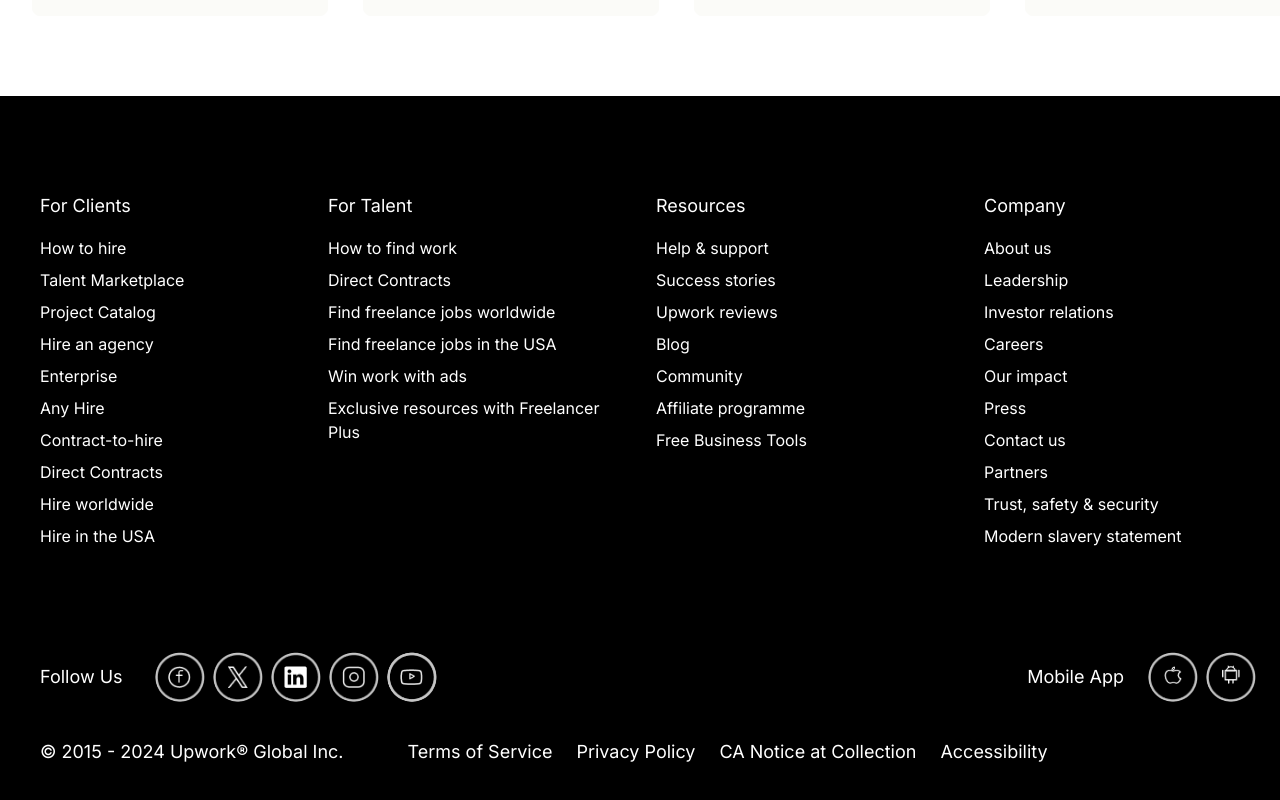
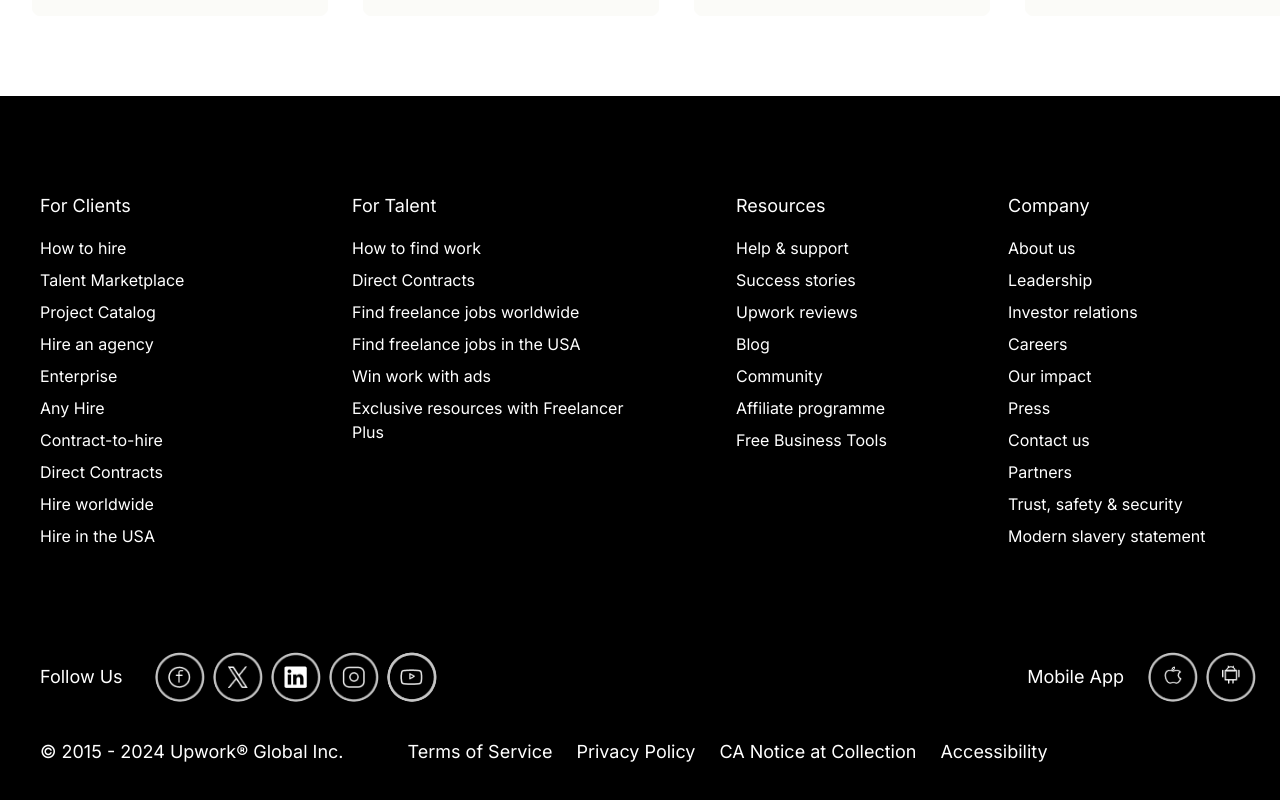
Before and after one commit to vasudhaghule/Newpagee, a Next.js app: page / in a window 1280 px wide. Shown: the part 4474-5274 px from the top of the page. Built offline with nearby package versions, Linux system fonts and the light colour scheme.

Commit message:
Update Footer.tsx

```diff
--- a/src/sections/Footer.tsx
+++ b/src/sections/Footer.tsx
@@ -44,7 +44,7 @@
       </div>
 
       {/* For Talent */}
-      <div className="pl-0">
+      <div className="pl-6">
         <div className="flex items-center sm:border-b md:border-none border-white w-full pt-4">
           <h3 className="text-lg text-white mb-4">For Talent</h3>
           <img
@@ -64,7 +64,7 @@
       </div>
 
       {/* Resources */}
-      <div className="pl-0">
+      <div className="pl-20">
         <div className="flex items-center sm:border-b md:border-none border-white w-full pt-4">
           <h3 className="text-lg text-white mb-4">Resources</h3>
           <img
@@ -85,7 +85,7 @@
       </div>
 
       {/* Company */}
-      <div className="pl-0">
+      <div className="pl-6">
         <div className="flex items-center">
           <h3 className="text-lg text-white mb-4 pt-4">Company</h3>
           <img
```
